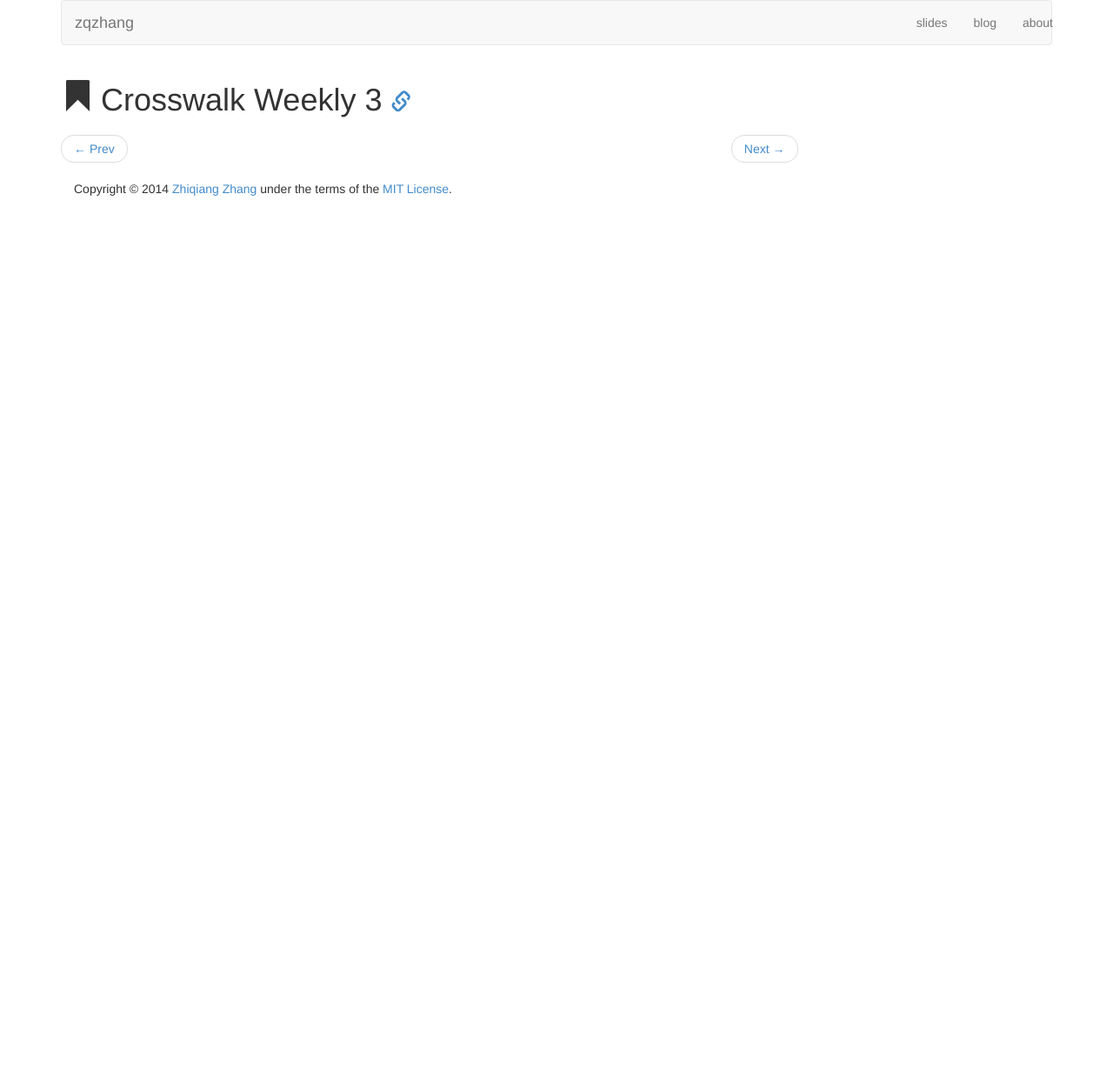
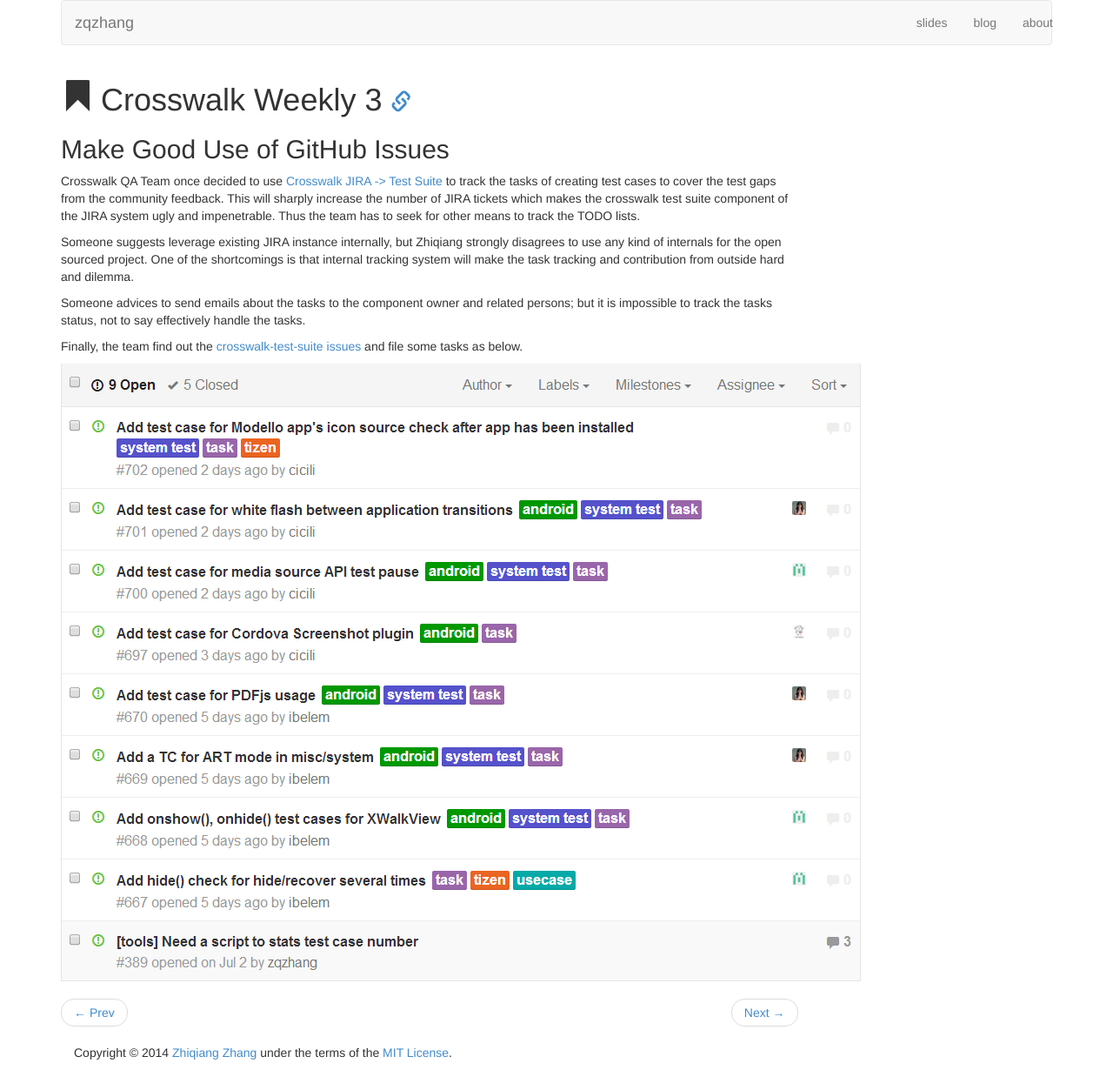
Before and after one commit to shuixin222/zqzhang.github.io, a Jekyll site: the page built from _posts/2014-08-06-crosswalk-weekly-3.md, in a window 1280 px wide. Shown: the whole page at 87% size. Built offline with Jekyll 4.4.1, drawn with Linux system fonts in a browser that asks for light colours; before the commit the page ends 900 px from its top, so only the background shows below that.

Commit message:
Use github issues rather than jira bugs to track tasks

```diff
--- a/_posts/2014-08-06-crosswalk-weekly-3.md
+++ b/_posts/2014-08-06-crosswalk-weekly-3.md
@@ -3,3 +3,15 @@
 type: post
 title: Crosswalk Weekly 3
 ---
+
+## Make Good Use of GitHub Issues
+
+Crosswalk QA Team once decided to use [Crosswalk JIRA -> Test Suite](https://crosswalk-project.org/jira/browse/XWALK/component/10303) to track the tasks of creating test cases to cover the test gaps from the community feedback. This will sharply increase the number of JIRA tickets which makes the crosswalk test suite component of the JIRA system ugly and impenetrable. Thus the team has to seek for other means to track the TODO lists.
+
+Someone suggests leverage existing JIRA instance internally, but Zhiqiang strongly disagrees to use any kind of internals for the open sourced project. One of the shortcomings is that internal tracking system will make the task tracking and contribution from outside hard and dilemma.
+
+Someone advices to send emails about the tasks to the component owner and related persons; but it is impossible to track the tasks status, not to say effectively handle the tasks.
+
+Finally, the team find out the [crosswalk-test-suite issues](https://github.com/crosswalk-project/crosswalk-test-suite/issues) and file some tasks as below.
+
+![crosswalk-test-suite open issues](/images/crosswalk-test-suite-issues.png)
```
Also changed, not shown: _posts/2014-07-22-crosswalk-weekly.md (+2 -2 lines), images/crosswalk-test-suite-issues.png (added).
